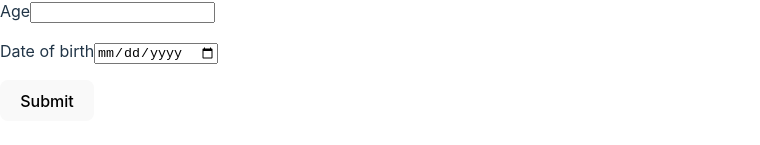
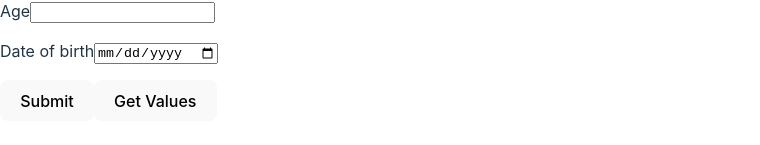
Before and after one commit to MyatSuMon253/rhf-demo, a React (Create React App) app: page / in a window 1280 px wide. Shown: the part 407-552 px from the top of the page, without its empty margins (0-760 px from the left). Built offline with nearby package versions, Linux system fonts and the light colour scheme; no server answers.

Commit message:
feat: get field values

```diff
--- a/src/components/YoutubeForm.tsx
+++ b/src/components/YoutubeForm.tsx
@@ -46,7 +46,7 @@
       };
     },
   });
-  const { register, control, handleSubmit, formState, watch } = form;
+  const { register, control, handleSubmit, formState, watch , getValues } = form;
   const { errors } = formState;
 
   const { fields, append, remove } = useFieldArray({
@@ -58,12 +58,16 @@
     console.log("Form submitted", data);
   };
 
-  useEffect(() => {
-    const subscription = watch((value) => {
-      console.log(value);
-    });
-    return () => subscription.unsubscribe();
-  }, [watch]);
+  const handleGetValues = () => {
+    console.log('get values', getValues(['username', 'channel']))
+  }
+
+  // useEffect(() => {
+  //   const subscription = watch((value) => {
+  //     console.log(value);
+  //   });
+  //   return () => subscription.unsubscribe();
+  // }, [watch]);
 
   renderCount++;
   return (
@@ -222,6 +226,7 @@
         </div>
 
         <button> Submit</button>
+        <button type="button" onClick={handleGetValues}>Get Values</button>
       </form>
       <DevTool control={control} />
     </div>
```
